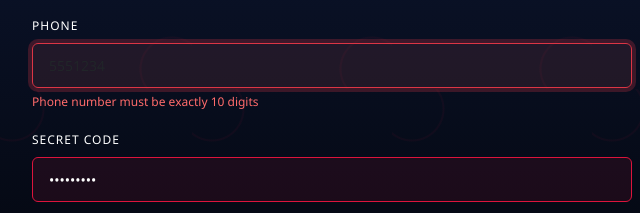
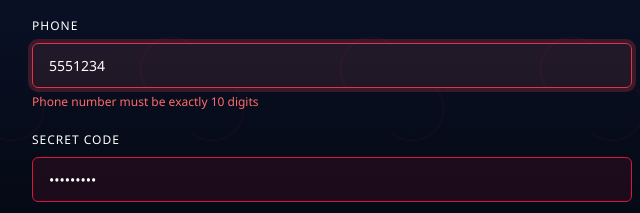
Before and after one commit to some1zealeous/Form-Validation, a plain HTML site: page index.html in a window 1280 px wide. Both pictures are taken after typing "Sample", "name@example.com", "5551234", "Sample123", "Sample123" into the empty fields and a click on the button "JOIN SPIDER-VERSE". Shown: the part 311-524 px from the top of the page, 608-1248 px from the left. Drawn offline with nearby package versions, Linux system fonts and the light colour scheme; files whose address does not match are found by name.

Commit message:
updated style.css

```diff
--- a/style.css
+++ b/style.css
@@ -221,7 +221,7 @@ body {
 
 .form-control:focus {
     outline: none;
-    /* color: var(--spiderman-white); */
+    color: var(--spiderman-white);
     border-color: var(--spiderman-red);
     background: rgba(30, 58, 138, 0.3);
     box-shadow: 0 0 0 2px rgba(220, 20, 60, 0.3);
```
